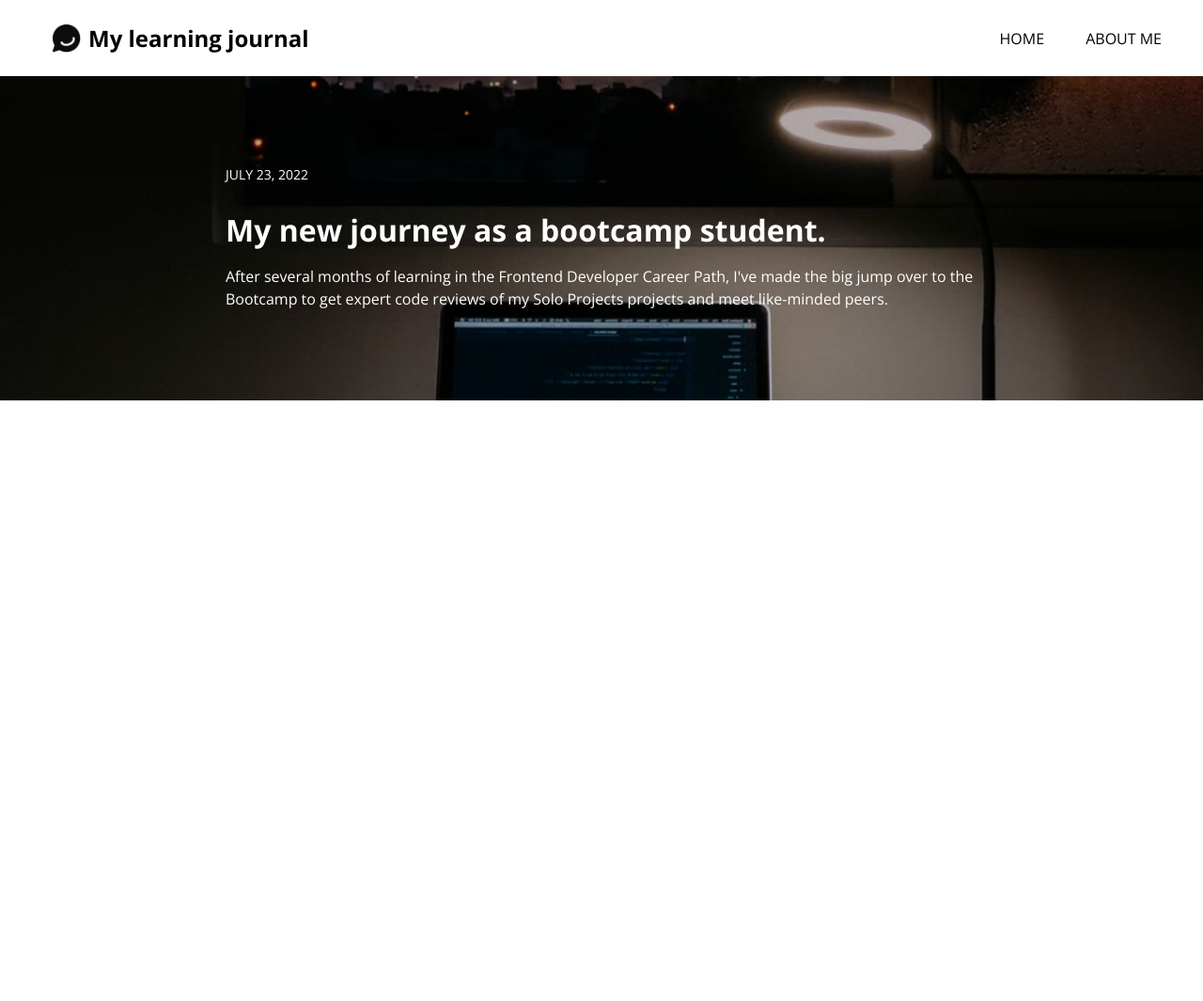
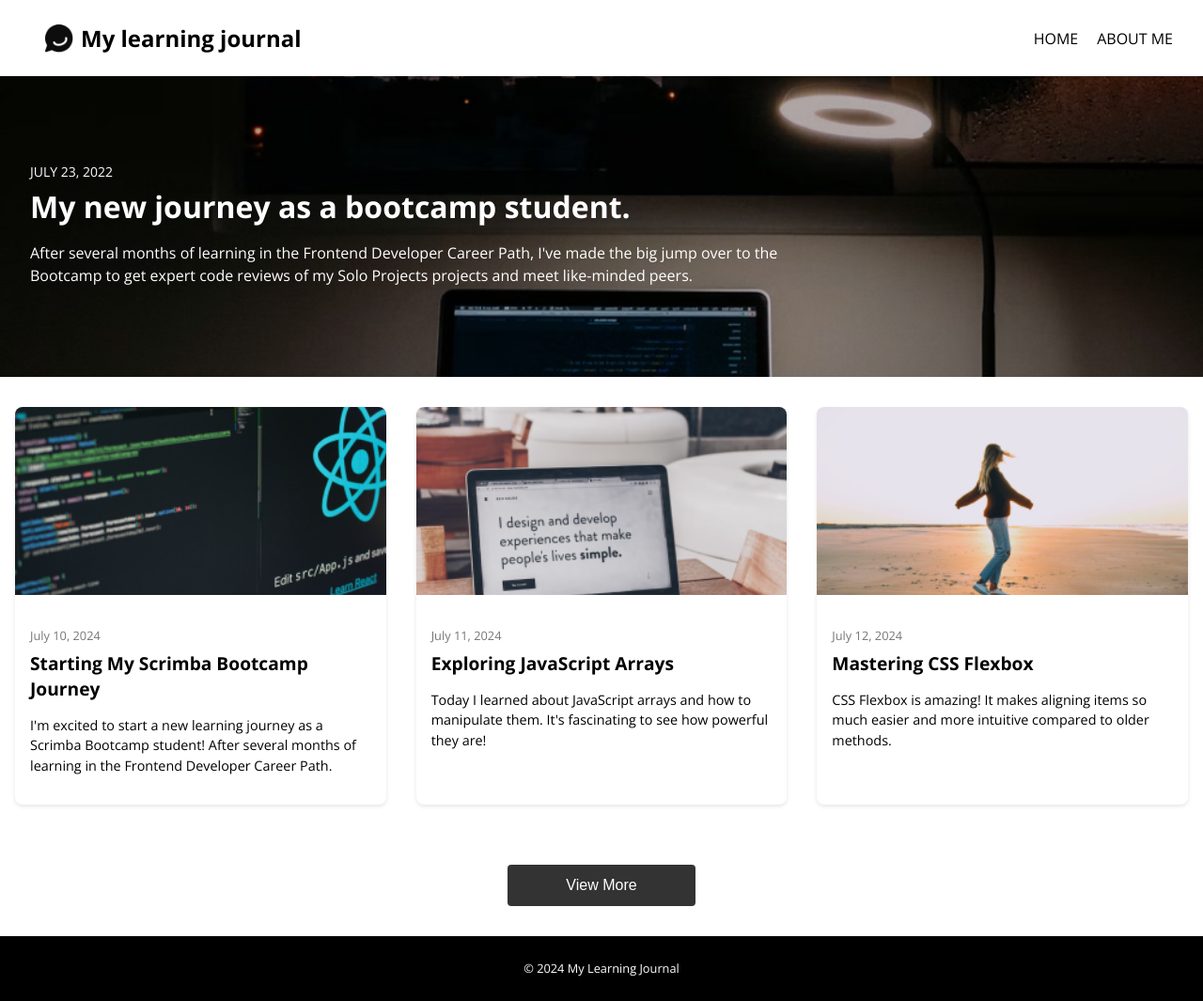
Before and after one commit to ericness/scrimba-learning-journal, a plain HTML site: page index.html in a window 1280 px wide. Shown: the whole page at 94% size. Before the commit the page ends 800 px from the top, so only its background shows below. Drawn offline with nearby package versions, Linux system fonts and the light colour scheme.

```diff
--- a/css/style.css
+++ b/css/style.css
@@ -1,13 +1,14 @@
 html,
 body {
     font-family: "Open Sans", sans-serif;
+    font-size: 12px;
     margin: 0;
     padding: 0;
 }
 
 header {
     background-color: white;
-    padding: 1.5em;
+    padding: 1em;
     display: flex;
     justify-content: space-between;
     align-items: center;
@@ -16,25 +17,30 @@
 .logo {
     display: flex;
     align-items: center;
-    margin-left: 2em;
+    margin-left: 1em;
 }
 
 .logo img {
-    width: 30px;
-    height: 30px;
+    width: 24px;
+    height: 24px;
     margin-right: 0.5em;
 }
 
 .logo h1 {
-    font-size: 1.5rem;
+    font-size: 1.2rem;
     margin: 0;
+}
+
+nav {
+    display: flex;
+    align-items: center;
 }
 
 nav a {
     text-decoration: none;
     color: black;
-    margin-left: 1.25em;
-    margin-right: 1.25em;
+    margin-left: 1em;
+    font-size: 0.9rem;
 }
 
 
@@ -43,21 +49,27 @@
     background-size: cover;
     background-position: center;
     color: white;
-    padding: 5em 1.25em;
+    padding: 1em 1.25em;
+    display: flex;
+    flex-direction: column;
+    justify-content: flex-end;
+    align-items: flex-start;
+    min-height: 300px;
 }
 
 .hero-content {
     max-width: 800px;
-    margin: 0 auto;
 }
 
 .hero .date {
     font-size: 0.875rem;
-    margin-bottom: 1em;
+    margin-bottom: 0.5em;
+    line-height: 1;
 }
 
 .hero h2 {
     font-size: 2rem;
+    margin-top: 0.25em;
     margin-bottom: 0.5em;
 }
 
@@ -65,3 +77,127 @@
     font-size: 1rem;
     line-height: 1.5;
 }
+
+.hero-link {
+    text-decoration: none;
+    color: white;
+}
+
+.hero-link:hover {
+    text-decoration: underline;
+    cursor: pointer;
+
+}
+
+.blog-posts {
+    padding: 2em 1em;
+    display: grid;
+    gap: 2em;
+}
+
+.blog-post {
+    background-color: white;
+    border-radius: 8px;
+    overflow: hidden;
+    box-shadow: 0 2px 4px rgba(0,0,0,0.1);
+}
+
+.blog-post img {
+    width: 100%;
+    height: 200px;
+    object-fit: cover;
+}
+
+.blog-post-content {
+    padding: 1em;
+}
+
+.blog-post .date {
+    font-size: 0.8rem;
+    color: #777;
+    margin-bottom: 0.5em;
+}
+
+.blog-post h3 {
+    font-size: 1.2rem;
+    margin: 0 0 0.5em;
+}
+
+.blog-post p {
+    font-size: 0.9rem;
+    line-height: 1.5;
+}
+
+.view-more {
+    display: block;
+    width: 80%;
+    max-width: 200px;
+    margin: 2em auto;
+    padding: 0.8em;
+    background-color: #333;
+    color: white;
+    border: none;
+    border-radius: 4px;
+    font-size: 1rem;
+    cursor: pointer;
+    transition: background-color 0.3s ease;
+}
+
+.view-more:hover {
+    background-color: #555;
+}
+
+footer {
+    background-color: black;
+    text-align: center;
+    padding: 1em;
+    font-size: 0.8rem;
+    color: white;
+}
+
+@media (min-width: 768px) {
+    body, html {
+        font-size: 16px;
+    }
+
+    nav a {
+        font-size: 1rem;
+        margin-left: 1.25em;
+    }
+    header {
+        flex-direction: row;
+        justify-content: space-between;
+        padding: 1.5em 2em;
+    }
+
+    .logo {
+        margin-bottom: 0;
+    }
+
+    .logo img {
+        width: 30px;
+        height: 30px;
+    }
+
+    .logo h1 {
+        font-size: 1.5rem;
+    }
+
+    .hero {
+        padding: 5em 2em;
+        text-align: left;
+        min-height: 20vh;
+    }
+
+    .hero h2 {
+        font-size: 2rem;
+    }
+
+    .hero p {
+        font-size: 1rem;
+    }
+
+    .blog-posts {
+        grid-template-columns: repeat(auto-fit, minmax(300px, 1fr));
+    }
+}
--- a/index.html
+++ b/index.html
@@ -16,18 +16,29 @@
             <h1>My learning journal</h1>
         </div>
         <nav>
-            <a href="#">HOME</a>
-            <a href="#">ABOUT ME</a>
+            <a href="index.html">HOME</a>
+            <a href="about_me.html">ABOUT ME</a>
         </nav>
     </header>
     <main>
         <section class="hero">
             <div class="hero-content">
                 <p class="date">JULY 23, 2022</p>
-                <h2>My new journey as a bootcamp student.</h2>
+                <a href="main_article.html" class="hero-link">
+                    <h2>My new journey as a bootcamp student.</h2>
+                </a>
                 <p>After several months of learning in the Frontend Developer Career Path, I've made the big jump over to the Bootcamp to get expert code reviews of my Solo Projects projects and meet like-minded peers.</p>
             </div>
         </section>
+        <section class="blog-posts" id="blogPosts">
+            <!-- Blog posts will be dynamically added here -->
+        </section>
+        <button id="viewMore" class="view-more">View More</button>
     </main>
+    <footer>
+        <p>&copy; 2024 My Learning Journal</p>
+    </footer>
+    <script src="js/blog_posts.js" type="module"></script>
+    <script src="js/main.js" type="module"></script>
 </body>
 </html>
--- /dev/null
+++ b/js/blog_posts.js
@@ -0,0 +1,38 @@
+export const blogPosts = [
+    {
+        publication_date: new Date("2024-07-10"),
+        title: "Starting My Scrimba Bootcamp Journey",
+        article: "I'm excited to start a new learning journey as a Scrimba Bootcamp student! After several months of learning in the Frontend Developer Career Path.",
+        image: "blog-image-01.png"
+    },
+    {
+        publication_date: new Date("2024-07-11"),
+        title: "Exploring JavaScript Arrays",
+        article: "Today I learned about JavaScript arrays and how to manipulate them. It's fascinating to see how powerful they are!",
+        image: "blog-image-02.png"
+    },
+    {
+        publication_date: new Date("2024-07-12"),
+        title: "Mastering CSS Flexbox",
+        article: "CSS Flexbox is amazing! It makes aligning items so much easier and more intuitive compared to older methods.",
+        image: "blog-image-03.png"
+    },
+    {
+        publication_date: new Date("2024-07-13"),
+        title: "Building My First React Component",
+        article: "I just built my first React component! It's incredible to see how components can be reused across different parts of an application.",
+        image: "blog-image-04.png"
+    },
+    {
+        publication_date: new Date("2024-07-14"),
+        title: "Understanding State Management in React",
+        article: "Understanding the basics of state management in React has opened my eyes to more complex application development.",
+        image: "blog-image-05.png"
+    },
+    {
+        publication_date: new Date("2024-07-15"),
+        title: "Diving into Async JavaScript",
+        article: "Learning about async JavaScript and how to handle promises and async/await has been challenging but rewarding.",
+        image: "blog-image-06.png"
+    }
+];
--- /dev/null
+++ b/js/main.js
@@ -0,0 +1,40 @@
+import { blogPosts } from './blog_posts.js';
+
+const blogPostsContainer = document.getElementById('blogPosts');
+const viewMoreButton = document.getElementById('viewMore');
+let displayedPosts = 3;
+
+function createBlogPostElement(post) {
+    const article = document.createElement('article');
+    article.className = 'blog-post';
+
+    article.innerHTML = `
+        <img src="images/${post.image}" alt="${post.title}">
+        <div class="blog-post-content">
+            <p class="date">${post.publication_date.toLocaleDateString('en-US', { year: 'numeric', month: 'long', day: 'numeric' })}</p>
+            <h3>${post.title}</h3>
+            <p>${post.article}</p>
+        </div>
+    `;
+
+    return article;
+}
+
+function displayBlogPosts() {
+    blogPostsContainer.innerHTML = '';
+    for (let i = 0; i < displayedPosts && i < blogPosts.length; i++) {
+        const postElement = createBlogPostElement(blogPosts[i]);
+        blogPostsContainer.appendChild(postElement);
+    }
+
+    if (displayedPosts >= blogPosts.length) {
+        viewMoreButton.style.display = 'none';
+    }
+}
+
+viewMoreButton.addEventListener('click', () => {
+    displayedPosts += 3;
+    displayBlogPosts();
+});
+
+displayBlogPosts();
```
Also changed, not shown: blog_posts.js (deleted, +0 -32 lines), main_article.html (added, +53 -0 lines).
